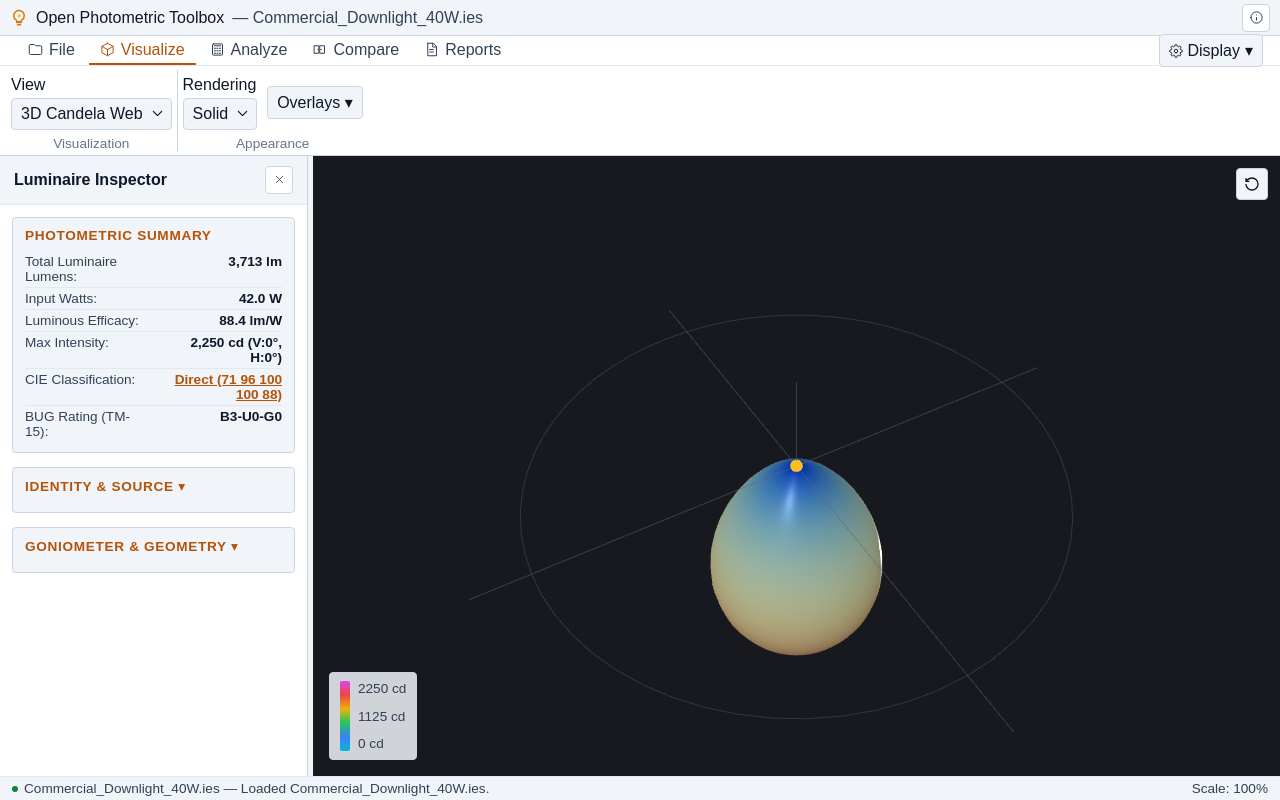
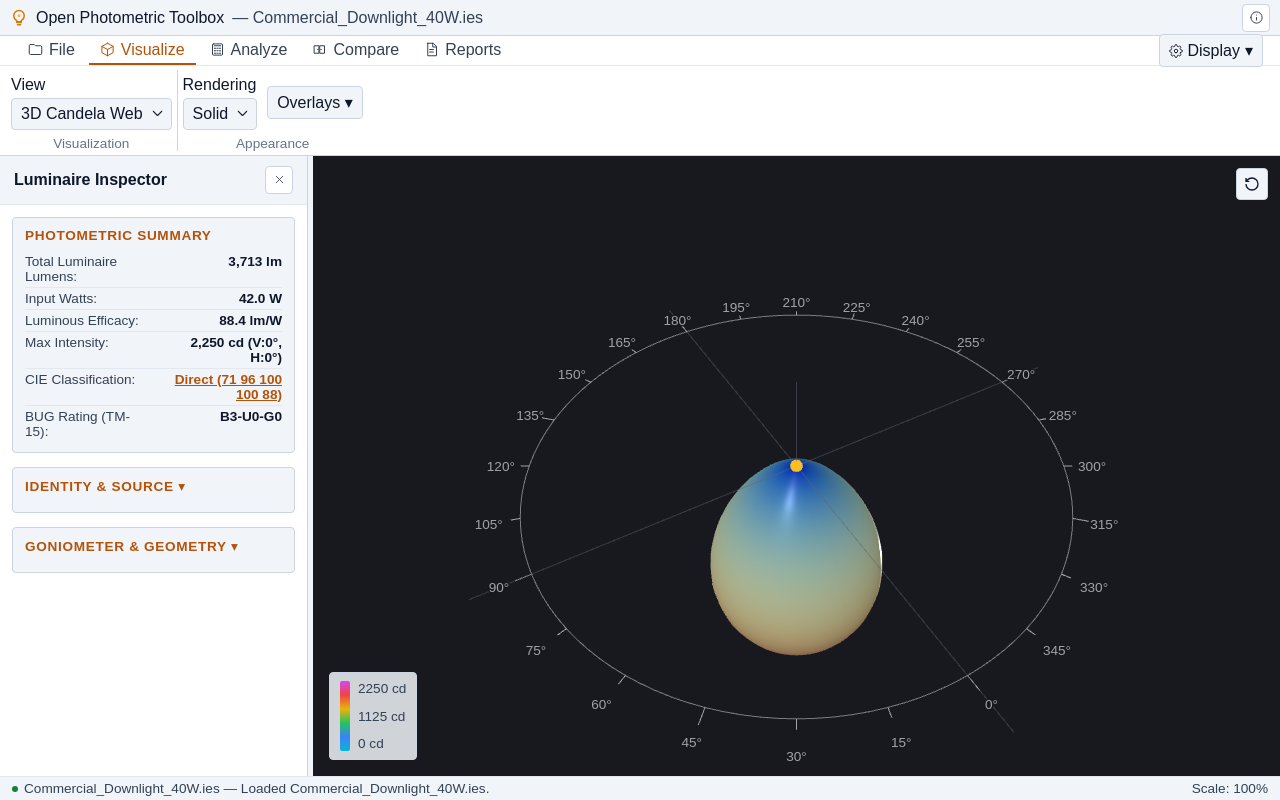
Before and after one commit to manuvarkey/open-photometric-toolbox, a Vue app: page / in a window 1280 px wide. Built offline with nearby package versions, Linux system fonts and the light colour scheme.

Commit message:
feat(visualize): add selectable 3D rings and angle markers

```diff
--- a/src/App.vue
+++ b/src/App.vue
@@ -190,7 +190,8 @@ function handleCompareWith(other: PhotometricData) {
 // 3D Visualizer controls
 const wireframeMode = ref(false);
 const show3DAxes = ref(true);
-const show3DRings = ref(true);
+const rings3D = ref({ horizontal: true, transverse: false, longitudinal: false, maximum: false });
+const show3DAngleMarkers = ref(true);
 
 // Ribbon reference
 const ribbonToolbar = ref<InstanceType<typeof RibbonToolbar>>();
@@ -589,7 +590,17 @@ onBeforeUnmount(() => {
         <div class="ribbon-group"><div class="ribbon-fields"><label>View <ThemedSelect label="View" :model-value="visualizationView" :options="[{label:'3D Candela Web',value:'3d'},{label:'2D Candela Plot',value:'polar'},{label:'Iso-illuminance',value:'template'}]" @update:model-value="selectView" /></label></div><small>Visualization</small></div>
         <div v-if="visualizationView === '3d'" class="ribbon-group"><div class="ribbon-fields">
           <label>Rendering <ThemedSelect label="Rendering" v-model="wireframeMode" :options="[{label:'Solid',value:false},{label:'Wireframe',value:true}]" /></label>
-          <details><summary>Overlays</summary><div class="menu-content"><label><input v-model="show3DAxes" type="checkbox"> Axes</label><label><input v-model="show3DRings" type="checkbox"> Rings</label></div></details>
+          <details>
+            <summary>Overlays</summary>
+            <div class="menu-content">
+              <label><input v-model="show3DAxes" type="checkbox"> Axes</label>
+              <label><input v-model="rings3D.horizontal" type="checkbox"> Horizontal ring</label>
+              <label><input v-model="rings3D.transverse" type="checkbox"> Transverse ring (C0–C180)</label>
+              <label><input v-model="rings3D.longitudinal" type="checkbox"> Longitudinal ring (C90–C270)</label>
+              <label><input v-model="rings3D.maximum" type="checkbox" :disabled="!currentData"> Max plane ring</label>
+              <label><input v-model="show3DAngleMarkers" type="checkbox"> Angle markers</label>
+            </div>
+          </details>
         </div><small>Appearance</small></div>
         <div v-else-if="visualizationView === 'polar'" class="ribbon-group"><div class="ribbon-fields">
           <label>Plot <ThemedSelect label="Plot" v-model="selectedPlotMode" :options="[{label:'Polar',value:'polar'},{label:'Cartesian',value:'cartesian'}]" /></label>
@@ -764,7 +775,9 @@ onBeforeUnmount(() => {
             :data="currentData"
             :wireframe="wireframeMode"
             :show-axes="show3DAxes"
-            :show-rings="show3DRings"
+            :rings="rings3D"
+            :show-angle-markers="show3DAngleMarkers"
+            :max-plane-angle="rings3D.maximum ? plotData?.calculated.maxCandela.horizontalAngle : undefined"
           />
 
           <!-- 2D Polar & Cartesian Curves View -->
--- a/src/components/Photometric3DViewer.vue
+++ b/src/components/Photometric3DViewer.vue
@@ -3,22 +3,38 @@ import { onBeforeUnmount, onMounted, ref, watch } from "vue";
 import * as THREE from "three";
 import { createCandelaSampler } from "../core/photometricSampling";
 import type { PhotometricData } from "../core/types";
+import { polarSpokeAngles } from "../utils/plotPaths";
+
+type RingPlane = "horizontal" | "transverse" | "longitudinal" | "maximum";
+interface AngleMarker {
+  plane: RingPlane;
+  angle: number;
+  point: THREE.Vector3;
+}
 
 const props = withDefaults(
   defineProps<{
     data: PhotometricData | null;
     wireframe?: boolean;
     showAxes?: boolean;
-    showRings?: boolean;
+    rings?: Record<RingPlane, boolean>;
+    showAngleMarkers?: boolean;
+    maxPlaneAngle?: number;
   }>(),
   {
     wireframe: false,
     showAxes: true,
-    showRings: true,
+    rings: () => ({ horizontal: true, transverse: false, longitudinal: false, maximum: false }),
+    showAngleMarkers: true,
   }
 );
 
 const canvasContainer = ref<HTMLDivElement>();
+const viewport = ref({ width: 0, height: 0 });
+const projectedMarkers = ref<{ plane: RingPlane; angle: number; x: number; y: number }[]>([]);
+const ringRadius = 5;
+const radians = Math.PI / 180;
+let angleMarkers: AngleMarker[] = [];
 let renderer: THREE.WebGLRenderer | null = null;
 let scene: THREE.Scene | null = null;
 let camera: THREE.PerspectiveCamera | null = null;
@@ -39,6 +55,7 @@ function initThree() {
 
   const width = canvasContainer.value.clientWidth;
   const height = canvasContainer.value.clientHeight;
+  viewport.value = { width, height };
 
   scene = new THREE.Scene();
   scene.background = new THREE.Color(0x18181f);
@@ -89,6 +106,39 @@ function updateCamera() {
   const z = target.z + spherical.radius * Math.sin(spherical.theta) * Math.sin(spherical.phi);
   camera.position.set(x, y, z);
   camera.lookAt(target);
+  projectAngleMarkers();
+}
+
+function projectAngleMarkers() {
+  const { width, height } = viewport.value;
+  if (!camera || !width || !height || !angleMarkers.length) {
+    projectedMarkers.value = [];
+    return;
+  }
+  camera.updateMatrixWorld();
+  const projected: typeof projectedMarkers.value = [];
+  const point = new THREE.Vector3();
+  for (const marker of angleMarkers) {
+    point.copy(marker.point).project(camera);
+    const x = (point.x + 1) * width / 2;
+    const y = (1 - point.y) * height / 2;
+    if (point.z < -1 || point.z > 1 || x < 16 || x > width - 16 || y < 8 || y > height - 8) continue;
+    if (projected.some(label => Math.abs(label.x - x) < 26 && Math.abs(label.y - y) < 13)) continue;
+    projected.push({ plane: marker.plane, angle: marker.angle, x, y });
+  }
+  projectedMarkers.value = projected;
+}
+
+function disposeGeometry(object: THREE.Object3D) {
+  if (!(object instanceof THREE.Mesh || object instanceof THREE.Line)) return;
+  object.geometry.dispose();
+  const materials = Array.isArray(object.material) ? object.material : [object.material];
+  materials.forEach(material => material.dispose());
+}
+
+function clearGroup(group: THREE.Group) {
+  group.children.forEach(disposeGeometry);
+  group.clear();
 }
 
 // False-color turbo heatmap calculation
@@ -102,19 +152,9 @@ function getHeatmapColor(t: number): THREE.Color {
 }
 
 function rebuildMesh() {
-  if (!meshGroup || !props.data) return;
-
-  // Clear existing mesh
-  while (meshGroup.children.length > 0) {
-    const child = meshGroup.children[0] as THREE.Mesh;
-    child.geometry?.dispose();
-    if (Array.isArray(child.material)) {
-      child.material.forEach((m) => m.dispose());
-    } else {
-      child.material?.dispose();
-    }
-    meshGroup.remove(child);
-  }
+  if (!meshGroup) return;
+  clearGroup(meshGroup);
+  if (!props.data) return;
 
   const data = props.data;
   const sample = createCandelaSampler(data);
@@ -123,7 +163,6 @@ function rebuildMesh() {
   const candela = hAngles.map(h => vAngles.map(v => sample(v,h)));
 
   const maxVal = Math.max(1, data.calculated.maxCandela.intensity);
-  const scale = 5.0; // Visual radius units
 
   const numH = hAngles.length;
   const numV = vAngles.length;
@@ -139,7 +178,7 @@ function rebuildMesh() {
       const theta = (vAngles[v] * Math.PI) / 180;
       const intensity = candela[h][v];
       const norm = intensity / maxVal;
-      const r = norm * scale;
+      const r = norm * ringRadius;
 
       // Type C coordinate mapping:
       // theta = 0 (nadir) points straight down (-Y)
@@ -194,31 +233,54 @@ function rebuildMesh() {
   meshGroup.add(sourceMesh);
 }
 
+function ringPoint(radius: number, angle: number, cPlane?: number) {
+  const theta = angle * radians;
+  if (cPlane === undefined) {
+    return new THREE.Vector3(radius * Math.cos(theta), 0, radius * Math.sin(theta));
+  }
+  const phi = cPlane * radians;
+  const horizontal = radius * Math.sin(theta);
+  return new THREE.Vector3(horizontal * Math.cos(phi), -radius * Math.cos(theta), horizontal * Math.sin(phi));
+}
+
 function rebuildGrid() {
-  if (!gridGroup) return;
+  if (!gridGroup || !canvasContainer.value) return;
+  clearGroup(gridGroup);
+  angleMarkers = [];
 
-  while (gridGroup.children.length > 0) {
-    const child = gridGroup.children[0] as THREE.Line;
-    child.geometry?.dispose();
-    gridGroup.remove(child);
+  const styles = getComputedStyle(canvasContainer.value);
+  const rings: { plane: RingPlane; cPlane?: number }[] = [
+    { plane: "horizontal" },
+    { plane: "maximum", cPlane: props.maxPlaneAngle },
+    { plane: "transverse", cPlane: 0 },
+    { plane: "longitudinal", cPlane: 90 },
+  ];
+  const occupied = new Set<number>();
+  for (const { plane, cPlane } of rings) {
+    if (!props.rings[plane] || (plane === "maximum" && cPlane === undefined)) continue;
+    if (cPlane !== undefined) {
+      const orientation = (cPlane % 180 + 180) % 180;
+      if (occupied.has(orientation)) continue;
+      occupied.add(orientation);
+    }
+
+    const color = styles.getPropertyValue(`--guide-3d-${plane}`).trim();
+    const ring = Array.from({ length: 120 }, (_, index) => ringPoint(ringRadius, index * 3, cPlane));
+    const stroke = new THREE.LineBasicMaterial({ color, transparent: true, opacity: 0.72 });
+    gridGroup.add(new THREE.LineLoop(new THREE.BufferGeometry().setFromPoints(ring), stroke));
+
+    if (props.showAngleMarkers) {
+      const ticks = polarSpokeAngles.flatMap(angle => {
+        const radius = ringRadius + (angle % 45 === 0 ? 0.27 : 0.16);
+        angleMarkers.push({ plane, angle, point: ringPoint(ringRadius + 0.53, angle, cPlane) });
+        return [ringPoint(ringRadius, angle, cPlane), ringPoint(radius, angle, cPlane)];
+      });
+      const markerStroke = new THREE.LineBasicMaterial({ color });
+      gridGroup.add(new THREE.LineSegments(new THREE.BufferGeometry().setFromPoints(ticks), markerStroke));
+    }
   }
-
-  if (!props.showRings) return;
-
-  const ringRadius = 5.0;
-  const segments = 64;
-
-  // Equator / Horizontal 90-degree plane ring
-  const circleGeom = new THREE.BufferGeometry();
-  const circlePositions: number[] = [];
-  for (let i = 0; i <= segments; i++) {
-    const theta = (i * Math.PI * 2) / segments;
-    circlePositions.push(Math.cos(theta) * ringRadius, 0, Math.sin(theta) * ringRadius);
-  }
-  circleGeom.setAttribute("position", new THREE.Float32BufferAttribute(circlePositions, 3));
-  const ringMat = new THREE.LineBasicMaterial({ color: 0x474750, transparent: true, opacity: 0.6 });
-  const hRing = new THREE.Line(circleGeom, ringMat);
-  gridGroup.add(hRing);
+  // Keep the cardinal/diagonal labels first when several planes project close together.
+  angleMarkers.sort((a, b) => a.angle % 45 - b.angle % 45);
 
   // Cardinal direction axes
   if (props.showAxes) {
@@ -237,6 +299,7 @@ function rebuildGrid() {
     const axesMat = new THREE.LineBasicMaterial({ color: 0x606070, transparent: true, opacity: 0.5 });
     gridGroup.add(new THREE.LineSegments(axesGeom, axesMat));
   }
+  projectAngleMarkers();
 }
 
 let resizeObserver: ResizeObserver | undefined;
@@ -292,9 +355,12 @@ function setupInteractions() {
     if (!canvasContainer.value || !renderer || !camera) return;
     const w = canvasContainer.value.clientWidth;
     const h = canvasContainer.value.clientHeight;
+    if (!w || !h) return;
+    viewport.value = { width: w, height: h };
     camera.aspect = w / h;
     camera.updateProjectionMatrix();
     renderer.setSize(w, h);
+    projectAngleMarkers();
   });
   resizeObserver.observe(el);
 }
@@ -315,9 +381,12 @@ watch(() => props.wireframe, () => {
   rebuildMesh();
 });
 
-watch(() => [props.showAxes, props.showRings], () => {
-  rebuildGrid();
-});
+watch(() => [
+  props.showAxes,
+  props.showAngleMarkers,
+  { ...props.rings },
+  props.maxPlaneAngle,
+], rebuildGrid);
 
 onMounted(() => {
   initThree();
@@ -327,12 +396,7 @@ onBeforeUnmount(() => {
   cancelAnimationFrame(animationFrameId);
   resizeObserver?.disconnect();
   window.removeEventListener("mouseup", stopDragging);
-  scene?.traverse(object => {
-    const mesh = object as THREE.Mesh;
-    mesh.geometry?.dispose();
-    const materials = mesh.material ? (Array.isArray(mesh.material) ? mesh.material : [mesh.material]) : [];
-    materials.forEach(material => material.dispose());
-  });
+  scene?.traverse(disposeGeometry);
   renderer?.dispose();
 });
 </script>
@@ -340,6 +404,23 @@ onBeforeUnmount(() => {
 <template>
   <div class="photometric-3d-wrapper">
     <div ref="canvasContainer" class="three-canvas"></div>
+    <svg
+      v-if="projectedMarkers.length"
+      class="angle-markers"
+      :viewBox="`0 0 ${viewport.width} ${viewport.height}`"
+      aria-hidden="true"
+    >
+      <text
+        v-for="marker in projectedMarkers"
+        :key="`${marker.plane}-${marker.angle}`"
+        :data-plane="marker.plane"
+        :fill="`var(--guide-3d-${marker.plane})`"
+        :x="marker.x"
+        :y="marker.y"
+        text-anchor="middle"
+        dominant-baseline="central"
+      >{{ marker.angle }}°</text>
+    </svg>
     <div class="viewport-overlay-controls">
       <button class="overlay-btn" aria-label="Reset View" title="Reset View" @click="resetView">
         <svg width="16" height="16" viewBox="0 0 24 24" fill="none" stroke="currentColor" stroke-width="2">
@@ -370,6 +451,20 @@ onBeforeUnmount(() => {
 .three-canvas {
   width: 100%;
   height: 100%;
+}
+
+.angle-markers {
+  position: absolute;
+  inset: 0;
+  width: 100%;
+  height: 100%;
+  pointer-events: none;
+  font-size: var(--text-size-caption);
+  font-variant-numeric: tabular-nums;
+  paint-order: stroke;
+  stroke: #18181f;
+  stroke-width: 3px;
+  stroke-linejoin: round;
 }
 
 .viewport-overlay-controls {
--- a/src/components/Polar2DViewer.vue
+++ b/src/components/Polar2DViewer.vue
@@ -3,6 +3,7 @@ import { computed, ref, watch } from "vue";
 import PlotZoomControls from "./PlotZoomControls.vue";
 import { useSvgViewport } from "../composables/useSvgViewport";
 import { createCandelaSampler } from "../core/photometricSampling";
+import { polarSpokeAngles } from "../utils/plotPaths";
 import type { PhotometricData } from "../core/types";
 
 const props = withDefaults(
@@ -49,8 +50,7 @@ const rings = computed(() => [
   { val: Math.round(maxVal.value), r: rMax },
 ]);
 
-const angleLines = Array.from({ length: 24 }, (_, index) => {
-  const deg = index * 15;
+const angleLines = polarSpokeAngles.map(deg => {
   // Nadir is straight down in SVG coordinates.
   const rad = (deg * Math.PI) / 180 + Math.PI / 2;
   return {
--- a/src/utils/plotPaths.ts
+++ b/src/utils/plotPaths.ts
@@ -1,5 +1,7 @@
 import { createCandelaSampler } from "../core/photometricSampling";
 import type { PhotometricData } from "../core/types";
+
+export const polarSpokeAngles = Array.from({ length: 24 }, (_, index) => index * 15);
 
 /** A physical C0/C180 cut; the opposite half is sampled rather than mirrored. */
 export function polarPath(data: PhotometricData | null, cx: number, cy: number, radius: number, maximum?: number): string {
```
Also changed, not shown: src/theme.css (+8 -3 lines), tests/svg-interaction.mjs (+25 -0 lines), tests/ui-workflow.mjs (+2 -1 lines).
